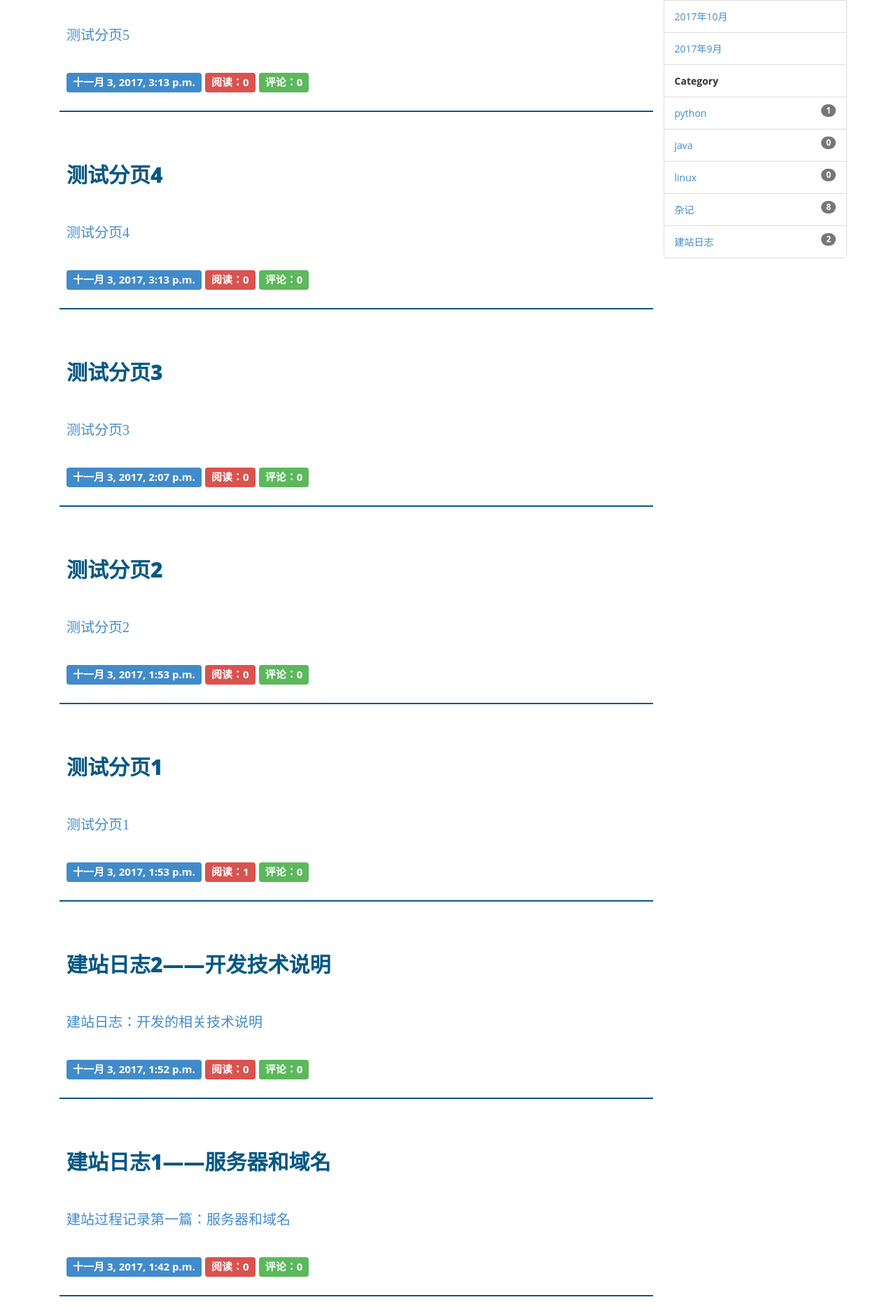
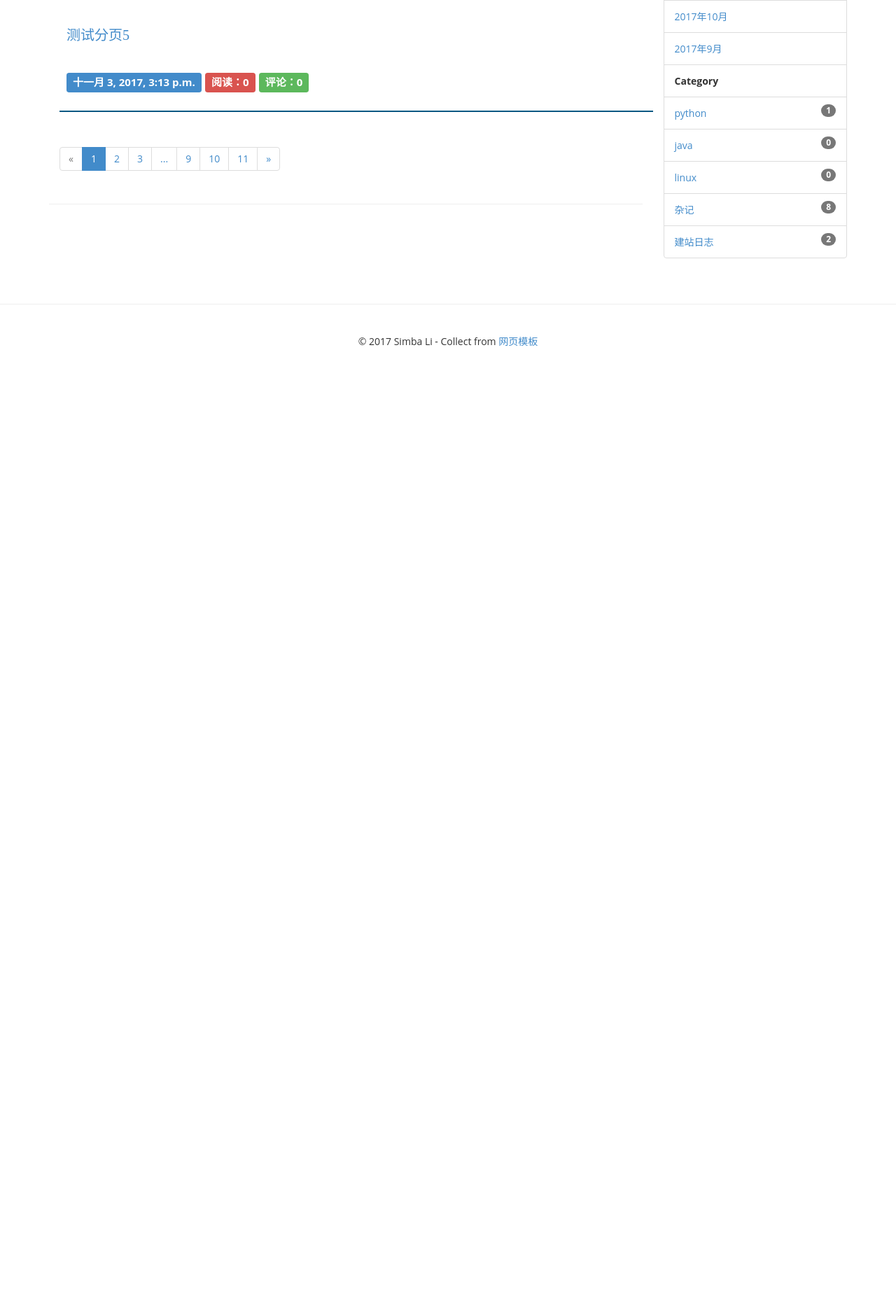
Before and after one commit to francislpx/myblog, a Django app: page / in a window 1280 px wide. Shown: the part 402-2282 px from the top of the page at 70% size. After the commit the page ends 897 px from the top, so only its background shows below. Run offline with Django 3.2, Linux system fonts and the light colour scheme; data comes from the database, SQL or seed files in the repository; both versions use the stored data as it was after the commit; some libraries are stand-ins or nearby versions.

Commit message:
完善分页功能

```diff
--- a/blog/views.py
+++ b/blog/views.py
@@ -1,12 +1,75 @@
 from django.shortcuts import render, get_object_or_404
 from comments.forms import CommentForm
 from .models import Post, Category
+from django.core.paginator import Paginator, EmptyPage, PageNotAnInteger
 import markdown
 
 
 def index(request):
-    posts = Post.objects.all()
-    return render(request, 'blog/index.html', context={'posts': posts})
+    all_posts = Post.objects.all()
+    # 10篇文章分页
+    paginator = Paginator(all_posts, 1)
+
+    page = request.GET.get('page')
+    try:
+        page = int(page) if page else 1
+    except TypeError:
+        page = 1
+
+    try:
+        posts = paginator.page(page)
+    except PageNotAnInteger:
+        posts = paginator.page(1)
+    except EmptyPage:  # 如果页码太大，没有相应的记录
+        posts = paginator.page(paginator.num_pages)  # 取最后一页的记录
+
+    page_data = get_page_data(paginator.num_pages, page)
+
+    return render(request, 'blog/index.html', context={'posts': posts, 'page': page_data})
+
+
+def get_page_data(total, current_page_number):
+    """ 计算分页相关数据 """
+
+    # 上一页按钮是否可以按
+    pre_button = True if int(current_page_number) > 1 else False
+    # 下一页按钮是否可以按
+    next_button = True if int(current_page_number) < total else False
+    # 左侧显示的页数列表
+    left_page_numbers = range(1, 4)
+    # 右侧显示的页数列表
+    right_page_numbers = [total - 2, total - 1, total]
+    middle_page_numbers = []
+    # 左侧省略号是否显示
+    left_ellipsis = True
+    # 右侧省略号是否显示
+    right_ellipsis = False
+    if total <= 6:
+        left_page_numbers = range(1, total + 1)
+        left_ellipsis = False
+        right_page_numbers = []
+
+    else:
+        if current_page_number < 6:
+            if current_page_number > 2:
+                left_page_numbers = range(1, current_page_number + 2)
+                left_ellipsis = False
+                right_ellipsis = True
+        elif total - current_page_number > 4:
+            right_ellipsis = True
+            middle_page_numbers = [current_page_number - 1, current_page_number, current_page_number + 1]
+        else:
+            right_page_numbers = range(current_page_number - 1, total + 1)
+
+    pre_page_number = current_page_number - 1 if current_page_number > 1 else 1
+    next_page_number = current_page_number + 1 if current_page_number < total else total
+
+    page_data = {'current_page': current_page_number, 'pre_button': pre_button, 'next_button': next_button,
+                 'left_page_numbers': left_page_numbers, 'middle_page_numbers': middle_page_numbers,
+                 'right_page_numbers': right_page_numbers, 'left_ellipsis': left_ellipsis,
+                 'right_ellipsis': right_ellipsis, 'pre_page_number': pre_page_number,
+                 'next_page_number': next_page_number}
+    return page_data
 
 
 def detail(request, pk):
--- a/templates/blog/index.html
+++ b/templates/blog/index.html
@@ -6,7 +6,7 @@
     <div class="container">
         <div class="row">
             <div class="col-md-9">
-                {% for post in posts %}
+                {% for post in posts.object_list %}
                 <div class="blog-main">
                     <a href="{{ post.get_absolute_url }}">
                         <div class="heading-blog">
@@ -36,15 +36,57 @@
                 <!--BLOG THREE END -->
                 <nav>
                     <ul class="pagination">
-                        <li class="disabled"><a href="#"><span aria-hidden="true">&laquo;</span><span class="sr-only">Previous</span></a>
+                        <li {% if not page.pre_button %} class="disabled" {% endif %}>
+                            <a {% if page.pre_button %} href="?page={{ page.pre_page_number }}" {% endif %}>
+                                <span aria-hidden="true">&laquo;</span>
+                                <span class="sr-only">Previous</span>
+                            </a>
                         </li>
-                        <li class="active"><a href="#">1 <span class="sr-only">(current)</span></a></li>
-                        <li><a href="#">2 <span class="sr-only"></span></a></li>
-                        <li><a href="#">3 <span class="sr-only"></span></a></li>
-                        <li><a href="#">4 <span class="sr-only"></span></a></li>
-                        <li><a href="#">5 <span class="sr-only"></span></a></li>
-                        <li><a href="#"><span aria-hidden="true">&raquo;</span><span class="sr-only">Next</span></a>
+
+                        {% if page.left_page_numbers %}
+                            {% for page_number in page.left_page_numbers %}
+                                <li {% if page.current_page == page_number %} class="active" {% endif %}>
+                                    <a href="?page={{ page_number }}">
+                                        {{ page_number }}
+                                        <span class="sr-only"></span>
+                                    </a>
+                                </li>
+                            {% endfor %}
+                        {% endif %}
+
+                        {%  if page.left_ellipsis %} <li><a>...<span class="sr-only"></span></a></li> {% endif %}
+
+                        {%  if page.middle_page_numbers %}
+                            {% for page_number in page.middle_page_numbers %}
+                                <li {% if page.current_page == page_number %} class="active" {% endif %}>
+                                    <a href="?page={{ page_number }}">
+                                        {{ page_number }}
+                                        <span class="sr-only"></span>
+                                    </a>
+                                </li>
+                            {% endfor %}
+                        {% endif %}
+
+                        {%  if page.right_ellipsis %} <li><a>...<span class="sr-only"></span></a></li> {% endif %}
+
+                        {% if page.right_page_numbers %}
+                            {% for page_number in page.right_page_numbers %}
+                                <li {% if page.current_page == page_number %} class="active" {% endif %}>
+                                    <a href="?page={{ page_number }}">
+                                        {{ page_number }}
+                                        <span class="sr-only"></span>
+                                    </a>
+                                </li>
+                            {% endfor %}
+                        {% endif %}
+
+                        <li {% if not page.next_button %} class="disabled" {% endif %}>
+                            <a {% if page.next_button %} href="?page={{ page.next_page_number }}" {% endif %}>
+                                <span aria-hidden="true">&raquo;</span>
+                                <span class="sr-only">Next</span>
+                            </a>
                         </li>
+{#                        <li><a href="?page={{ page.total }}">Last<span class="sr-only">Last</span></a></li>#}
                     </ul>
                 </nav>
                 <!--PAGING  END -->
```
Also changed, not shown: db.sqlite3.
